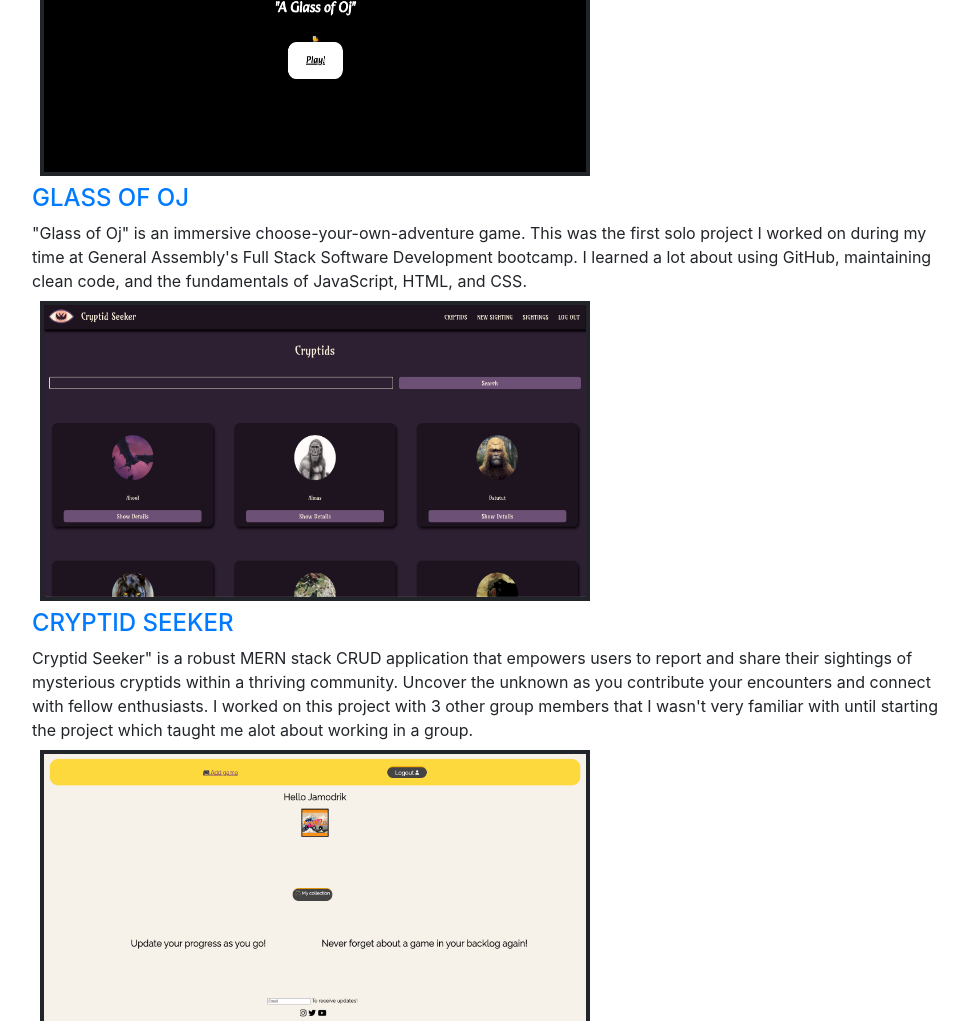
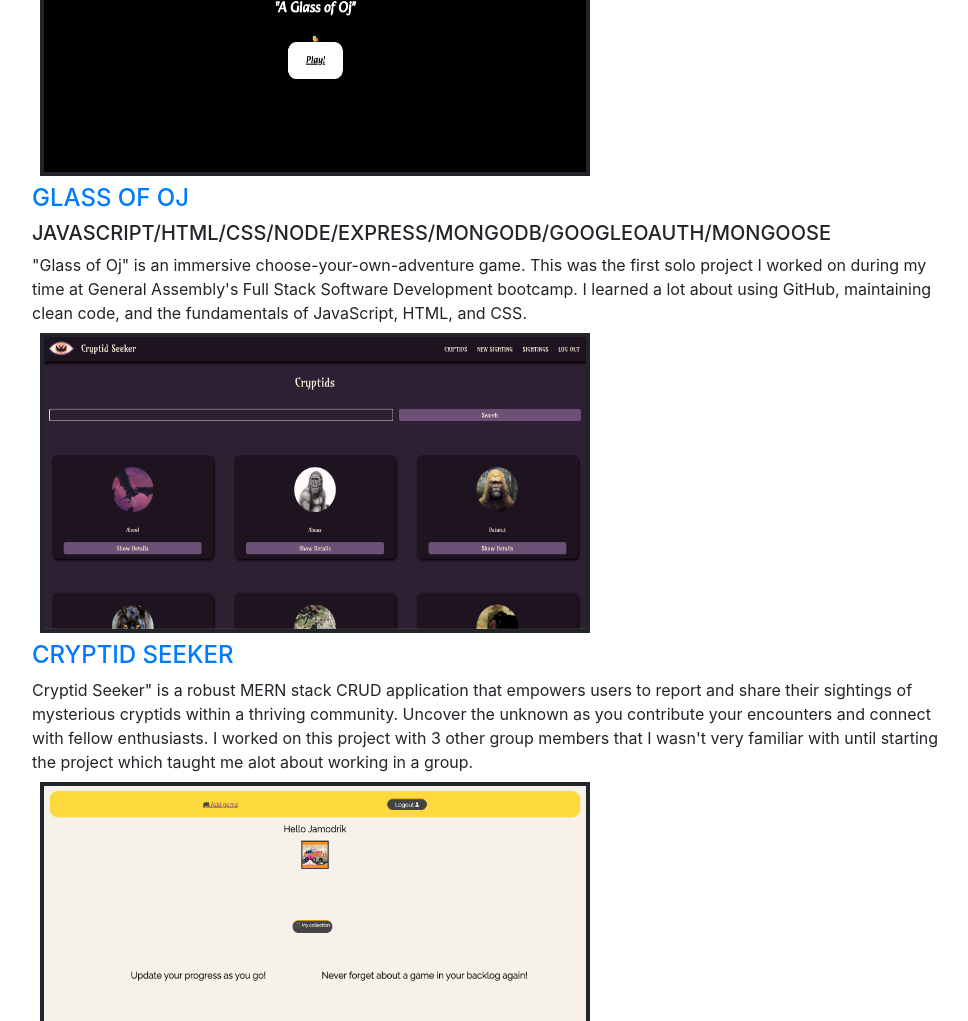
Before and after one commit to Bballard96/Bballard96.github.io, a website with bundled scripts: page index.html in a window 1280 px wide. Shown: the part 1066-2087 px from the top of the page, without its empty margins (288-1256 px from the left). Built offline with nearby package versions, Linux system fonts and the light colour scheme; a web font is replaced by a local one.

Commit message:
add libraries frameworks for first project section

```diff
--- a/index.html
+++ b/index.html
@@ -105,7 +105,9 @@
             <span>
               <span id="lastPic">
                 <img class="projectPictures" src="img/GlassOJ.jpg" alt="" style="border:4px solid" width="550px">
-                <h4 id="OJText"><a href="https://lucent-duckanoo-b36e0a.netlify.app">Glass Of OJ</a></h4>
+                <h4 id="OJText"><a href="https://lucent-duckanoo-b36e0a.netlify.app">Glass Of OJ</a>  </h4>
+                <h5>JavaScript/HTML/CSS/Node/Express/MongoDB/GoogleOAuth/Mongoose</h5>
+
                 <div>"Glass of Oj" is an immersive choose-your-own-adventure game. This was the first solo project I worked on during my time at General Assembly's Full Stack Software Development bootcamp. I learned a lot about using GitHub, maintaining clean code, and the fundamentals of JavaScript, HTML, and CSS. </div>
               </span>
             <img class="projectPictures" id="projectPic2" src="img/cryptid.png" alt="" style="border:4px solid" width="550px">
```
